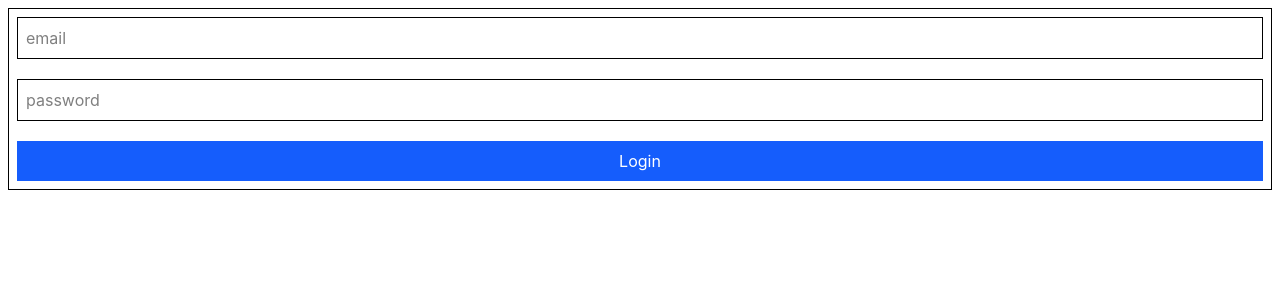
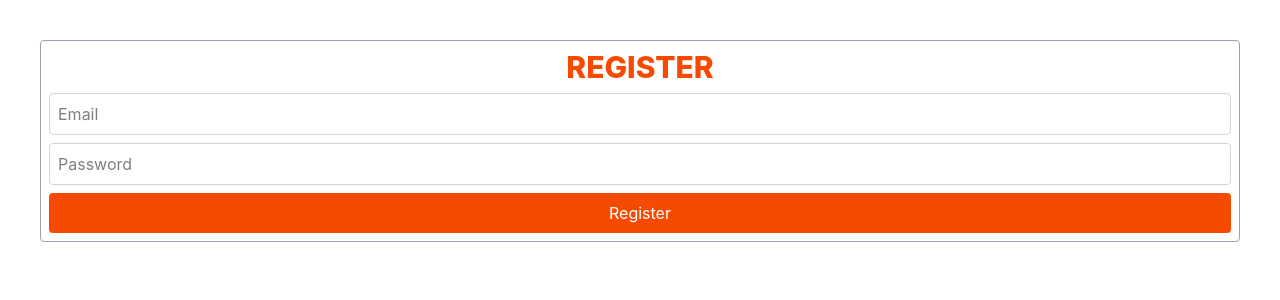
Before and after one commit to hashimmalik59/internship-preparation, a React (Vite) app in the folder react/react-fundamentals/: page /register in a window 1280 px wide. Shown: the top 300 px of the page. Built offline with nearby package versions, Linux system fonts and the light colour scheme.

Commit message:
react-router-dom with mini-project

```diff
--- a/react/react-fundamentals/package.json
+++ b/react/react-fundamentals/package.json
@@ -13,6 +13,7 @@
     "@tailwindcss/vite": "^4.3.3",
     "react": "^19.2.8",
     "react-dom": "^19.2.8",
+    "react-router-dom": "^7.18.3",
     "tailwindcss": "^4.3.3"
   },
   "devDependencies": {
--- a/react/react-fundamentals/src/App.jsx
+++ b/react/react-fundamentals/src/App.jsx
@@ -1,10 +1,19 @@
-import FormValidator from "./form-controlled-inputs/FormValidator";
+import { BrowserRouter, Routes, Route } from "react-router-dom";
+import Home from "./components/Home";
+import Login from "./components/Login";
+import Register from "./components/Register";
 
 const App = () => {
   return (
-    <div>
-      <FormValidator />
-    </div>
+    <>
+      <BrowserRouter>
+        <Routes>
+          <Route path="/" element={<Home />} />
+          <Route path="/login" element={<Login />} />
+          <Route path="/register" element={<Register />} />
+        </Routes>
+      </BrowserRouter>
+    </>
   );
 };
 
--- /dev/null
+++ b/react/react-fundamentals/src/components/Home.jsx
@@ -0,0 +1,18 @@
+import { Link } from "react-router-dom";
+const Home = () => {
+  return (
+    <div className="flex justify-between m-2">
+      <h1 className="font-extrabold">Home</h1>
+      <div className="flex gap-1">
+        <Link to="/login" className="bg-blue-600 text-white rounded px-2">
+          Login
+        </Link>
+        <Link to="/register" className="bg-orange-600 text-white rounded px-2">
+          Register
+        </Link>
+      </div>
+    </div>
+  );
+};
+
+export default Home;
--- /dev/null
+++ b/react/react-fundamentals/src/components/Login.jsx
@@ -0,0 +1,28 @@
+const Login = () => {
+  return (
+    <div className="m-10">
+      <form className="border border-gray-400 rounded flex flex-col gap-2 items-center justify-center p-2">
+        <h1 className="text-blue-600 font-extrabold text-3xl uppercase">
+          Login
+        </h1>
+        <input
+          type="email"
+          placeholder="Email"
+          className="border border-gray-300 rounded p-2 w-full"
+        />
+        <input
+          type="password"
+          placeholder="Password"
+          className="border border-gray-300 rounded p-2 w-full"
+        />
+        <input
+          type="submit"
+          value="Login"
+          className="bg-blue-600 text-white rounded p-2 w-full"
+        />
+      </form>
+    </div>
+  );
+};
+
+export default Login;
--- /dev/null
+++ b/react/react-fundamentals/src/components/Register.jsx
@@ -0,0 +1,28 @@
+const Register = () => {
+  return (
+    <div className="m-10">
+      <form className="border border-gray-400 rounded flex flex-col gap-2 items-center justify-center p-2">
+        <h1 className="text-orange-600 font-extrabold text-3xl uppercase">
+          Register
+        </h1>
+        <input
+          type="email"
+          placeholder="Email"
+          className="border border-gray-300 rounded p-2 w-full"
+        />
+        <input
+          type="password"
+          placeholder="Password"
+          className="border border-gray-300 rounded p-2 w-full"
+        />
+        <input
+          type="submit"
+          value="Register"
+          className="bg-orange-600 text-white rounded p-2 w-full"
+        />
+      </form>
+    </div>
+  );
+};
+
+export default Register;
```
Also changed, not shown: 1 other file (tests, documents, lock files or other folders).
